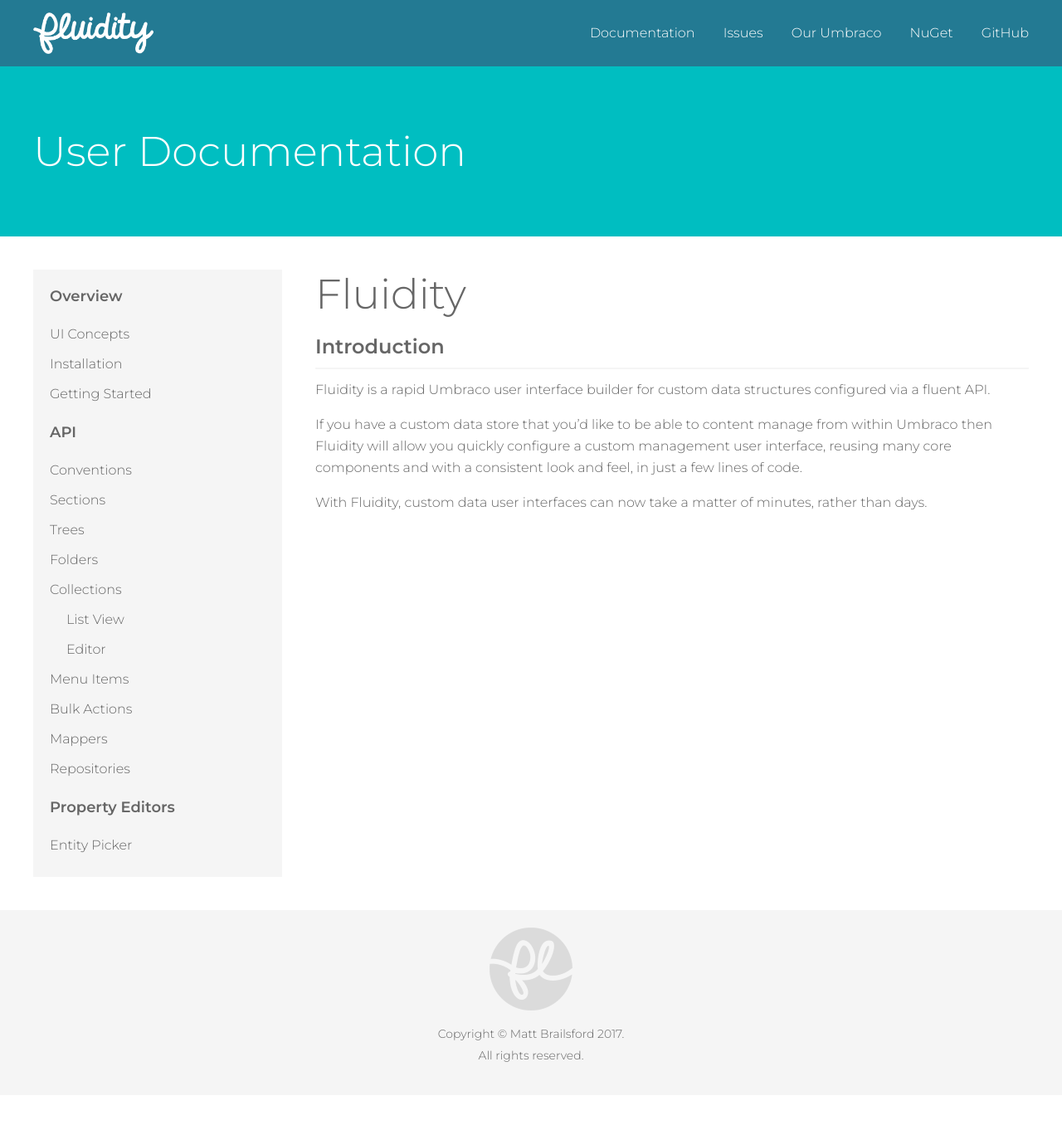
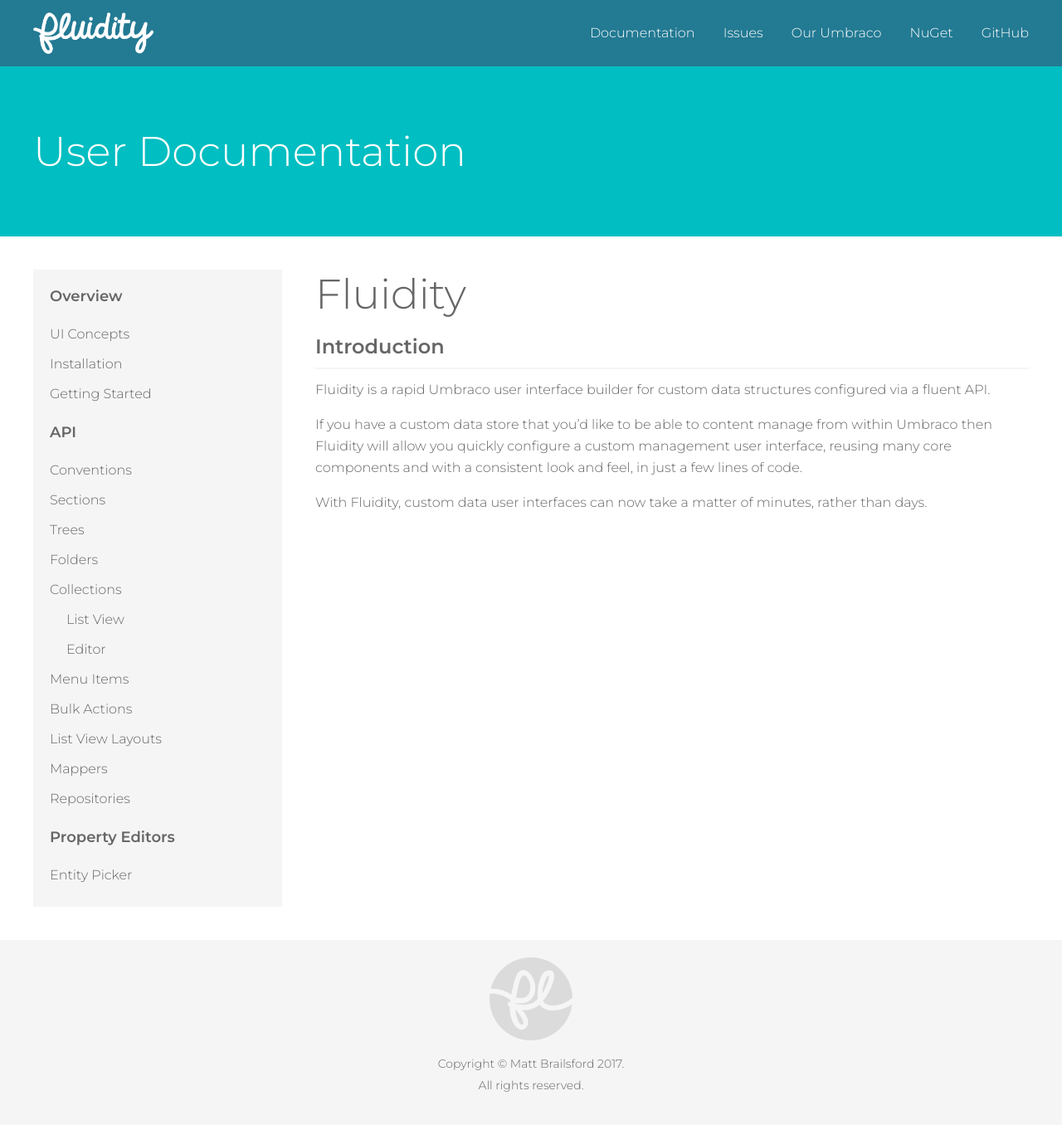
Before and after one commit to mattbrailsford/umbraco-fluidity, a Jekyll site: the page built from docs/_pages/00-home.md, in a window 1280 px wide. Shown: the whole page at 83% size. Built offline with Jekyll 4.4.1, drawn with Linux system fonts in a browser that asks for light colours; before the commit the page ends 1320 px from its top, so only the background shows below that.

Commit message:
Added list view layouts to api nav

```diff
--- a/docs/_data/navigation.yml
+++ b/docs/_data/navigation.yml
@@ -28,6 +28,8 @@
       url: /api/menu-items/
     - title: Bulk Actions
       url: /api/bulk-actions/
+    - title: List View Layouts
+      url: /api/list-view-layouts/
     - title: Mappers
       url: /api/mappers/
     - title: Repositories
```
